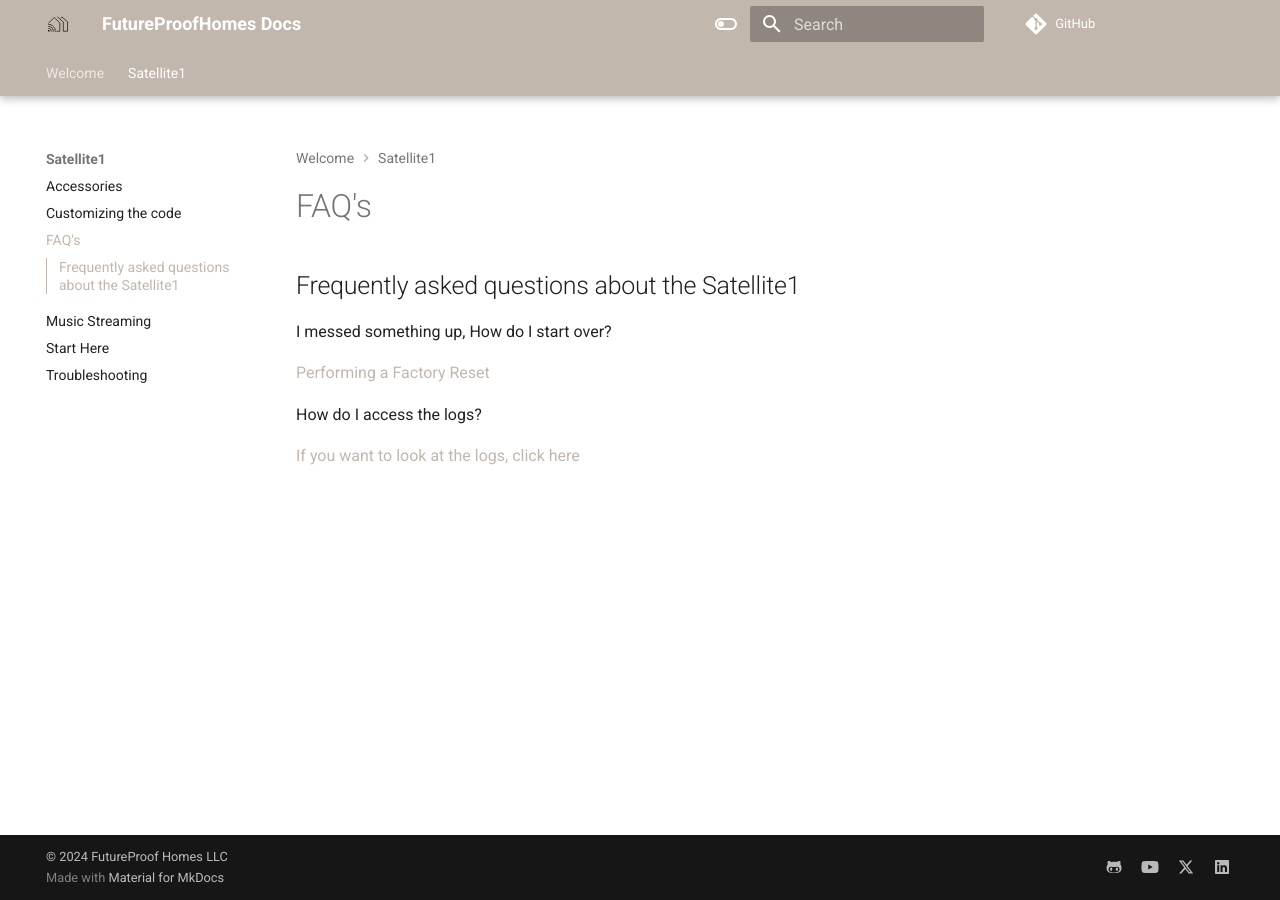
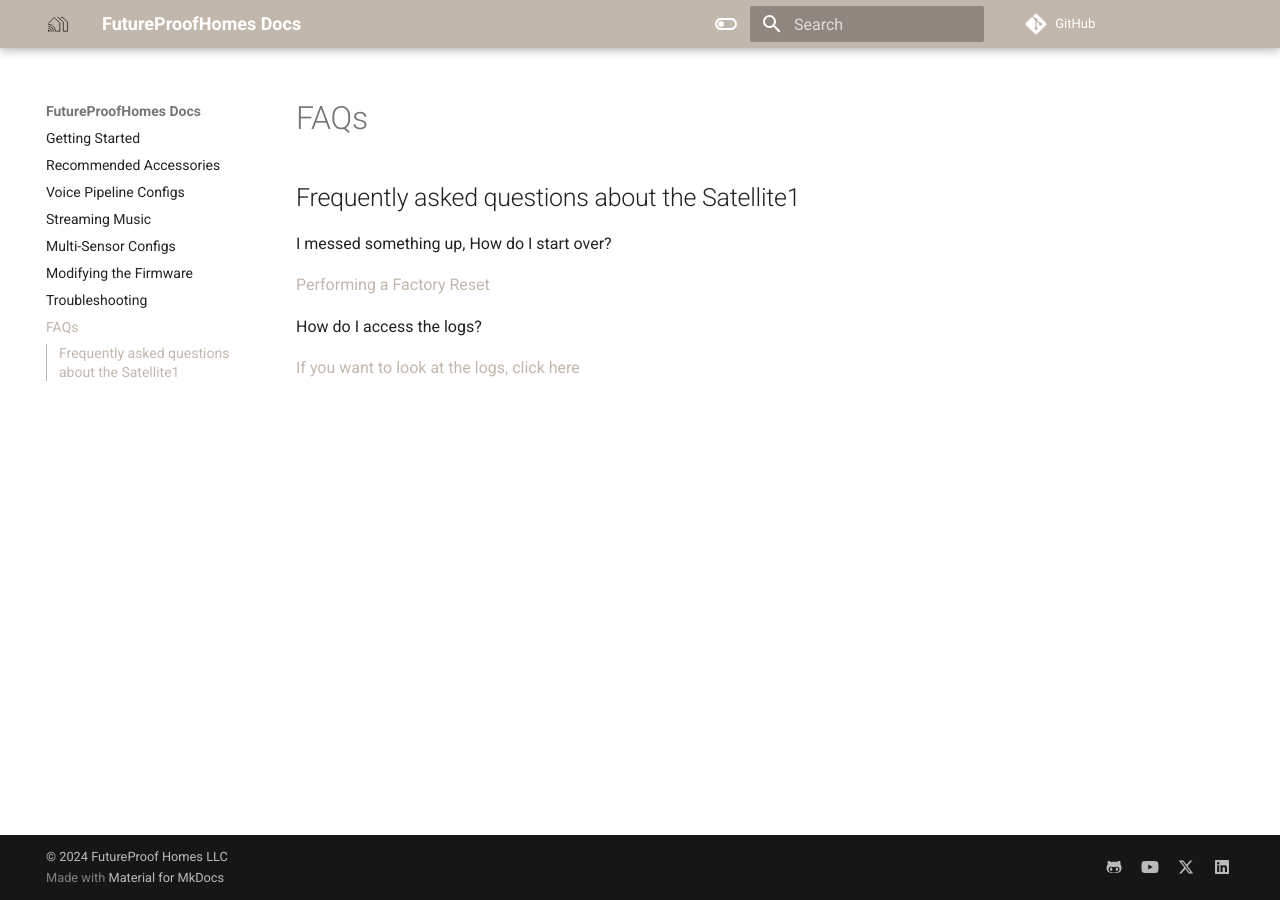
Before and after one commit to FutureProofHomes/Documentation, an MkDocs documentation site: the page built from docs/faqs.md, in a window 1280 px wide. Built offline with MkDocs 1.6.1 and Material for MkDocs 9.7.7, drawn with Linux system fonts in a browser that asks for light colours; comment, search, counter and statistics services are not loaded.

Commit message:
firming up navigation, enabling necessary extensions and features

```diff
--- a/mkdocs.yml
+++ b/mkdocs.yml
@@ -1,19 +1,30 @@
 site_name: FutureProofHomes Docs
 site_url: https://docs.futureproofhomes.net
 repo_url: https://github.com/FutureProofHomes/Documentation
+
+nav:
+  # - Welcome: index.md
+  - Getting Started: getting-started.md
+  - Recommended Accessories: recommended-accessories.md
+  - Voice Pipeline Configs: voice-pipeline-configs.md
+  - Streaming Music: streaming-music.md
+  - Multi-Sensor Configs: multi-sensor-configs.md
+  - Modifying the Firmware: modifying-the-firmware.md
+  - Troubleshooting: troubleshooting.md
+  - FAQs: faqs.md
+
 theme:
   logo: assets/square_transparent_black_logo_vector_300x300.svg
   name: material
   features:
-    - navigation.tabs
-    - navigation.tabs.sticky
-    - navigation.sections
-    - navigation.expand
-    - navigation.path
-    - header.autohide
+    # - navigation.tabs
+    - navigation.indexes
+    - navigation.instant
+    - navigation.instant.progress
+    - navigation.top
+
     - toc.integrate
-    - toc.follow
-    - navigation.top
+
     - search.suggest
     - search.highlight
     - content.tabs.link
@@ -50,16 +61,22 @@
 
 markdown_extensions:
   - md_in_html
+  - pymdownx.highlight:
+      anchor_linenums: true
+  - pymdownx.inlinehilite
+  - pymdownx.snippets
   - admonition
+  - pymdownx.arithmatex:
+      generic: true
+  - footnotes
   - pymdownx.details
   - pymdownx.superfences
+  - pymdownx.mark
   - attr_list
+  - pymdownx.magiclink
   - pymdownx.emoji:
       emoji_index: !!python/name:material.extensions.emoji.twemoji
       emoji_generator: !!python/name:material.extensions.emoji.to_svg
-  - pymdownx.superfences
-  - pymdownx.tabbed:
-      alternate_style: true
 
 
 extra_javascript:
```
Also changed, not shown: README.md (+5 -3 lines), docs/Satellite1/Customizing the code.md (deleted, +0 -5 lines), docs/modifying-the-firmware.md (added, +5 -0 lines), docs/multi-sensor-configs.md (added, +5 -0 lines), docs/Satellite1/Music Streaming.md (deleted), docs/faqs.md (renamed from docs/Satellite1/FAQs.md), docs/getting-started.md (renamed from docs/Satellite1/Start Here.md), docs/recommended-accessories.md (renamed from docs/Satellite1/Accessories.md), docs/streaming-music.md (added), docs/troubleshooting.md (renamed from docs/Satellite1/Troubleshooting.md), docs/voice-pipeline-configs.md (added).
